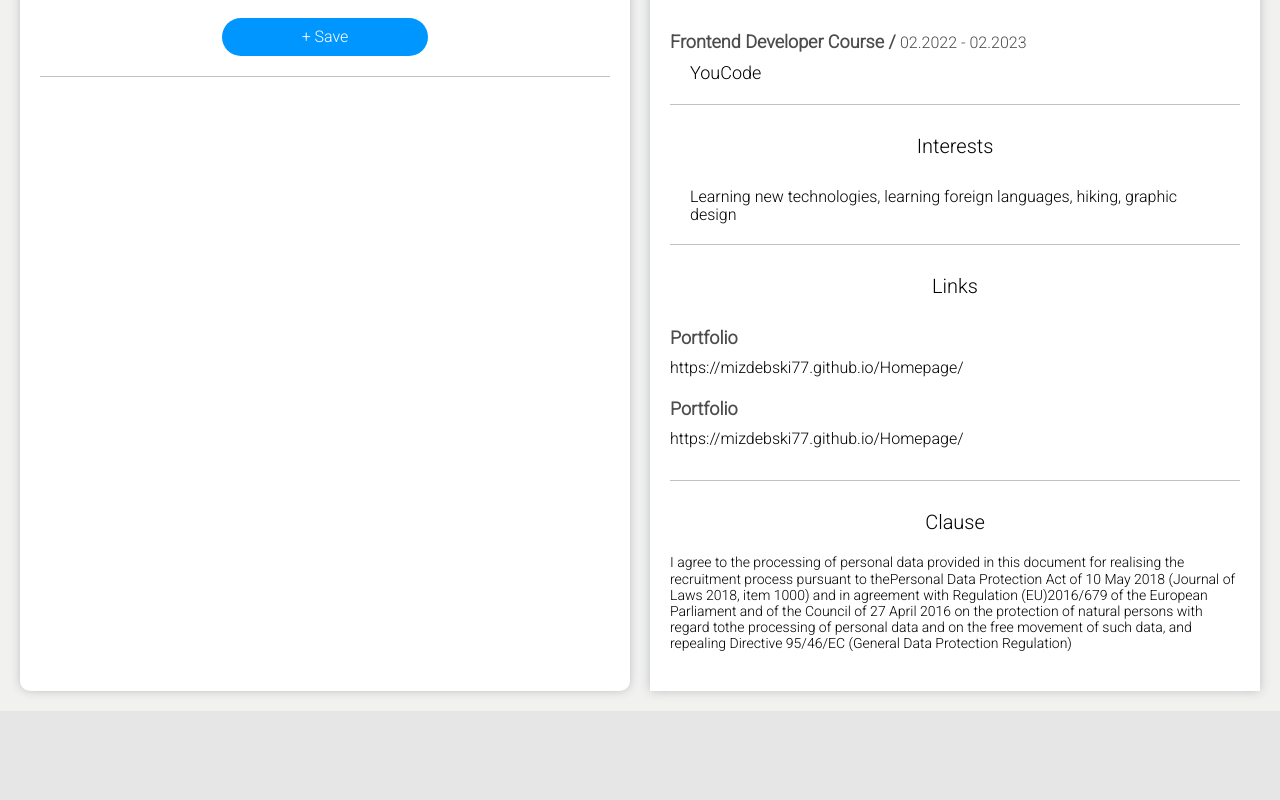
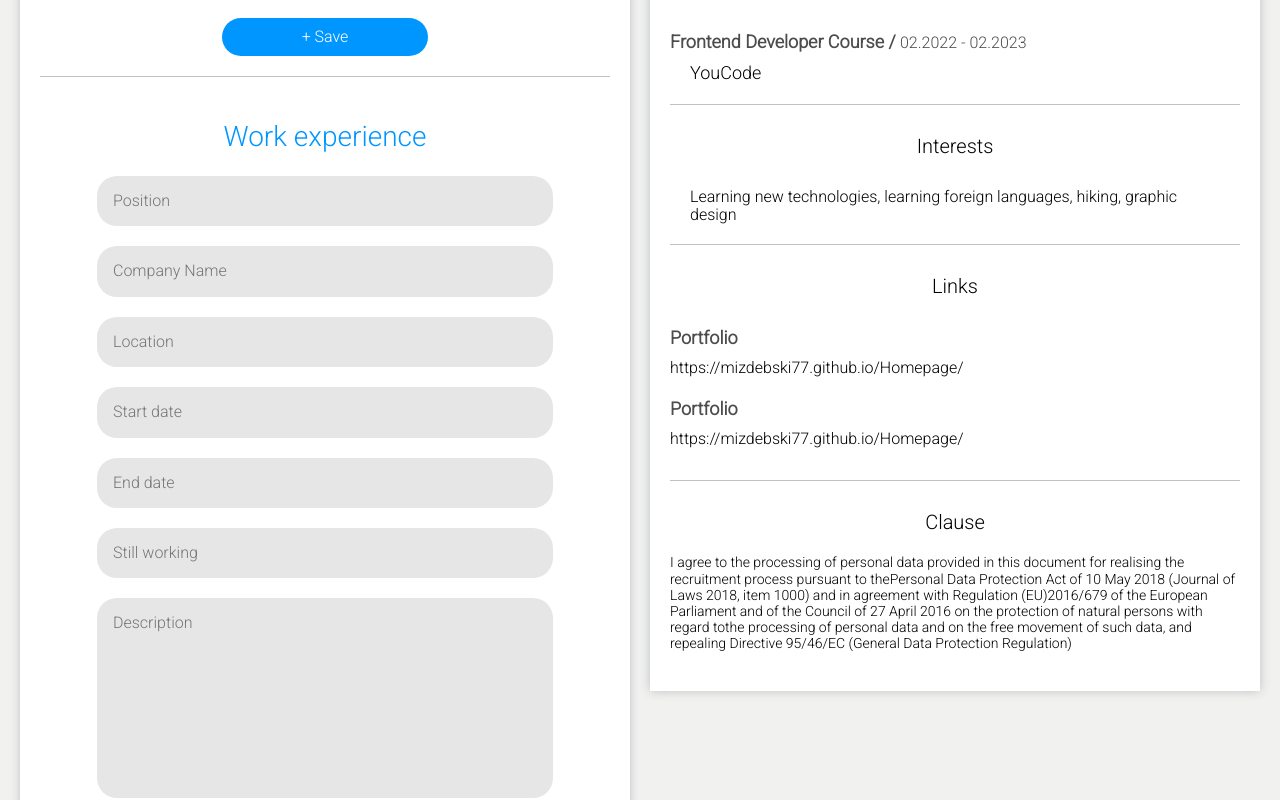
Before and after one commit to mizdebski77/Easy-Employ, a React (Create React App) app: page /CV-Creator in a window 1280 px wide. Shown: the part 1160-1960 px from the top of the page. Built offline with nearby package versions, Linux system fonts and the light colour scheme.

Commit message:
Work experience form added

```diff
--- a/src/features/Creator/creator.tsx
+++ b/src/features/Creator/creator.tsx
@@ -26,6 +26,7 @@ import {
     Link,
     ClausuleWrapper,
     Clausule,
+    TextArea,
 } from './styledCreator';
 
 export const Creator = () => {
@@ -59,6 +60,20 @@ export const Creator = () => {
                         <DataForm>
                             <DataInput placeholder='Phone' />
                             <DataInput placeholder='E-Mail ' />
+                            <SaveButton>+ Save</SaveButton>
+                        </DataForm>
+                    </FormWrapper>
+
+                    <FormWrapper>
+                        <DataTitle>Work experience</DataTitle>
+                        <DataForm>
+                            <DataInput placeholder='Position' />
+                            <DataInput placeholder='Company Name ' />
+                            <DataInput placeholder='Location' />
+                            <DataInput placeholder='Start date' />
+                            <DataInput placeholder='End date' />
+                            <DataInput placeholder='Still working' />
+                            <TextArea placeholder='Description'></TextArea>
                             <SaveButton>+ Save</SaveButton>
                         </DataForm>
                     </FormWrapper>
--- a/src/features/Creator/styledCreator.ts
+++ b/src/features/Creator/styledCreator.ts
@@ -73,6 +73,20 @@ export const DataInput = styled.input`
     padding: 16px;
     background: ${({ theme }) => theme.color.thirdColor};
     border: none;
+
+    &:focus {
+        outline: none;
+    }
+`;
+
+export const TextArea = styled.textarea`
+    width: 80%;
+    border-radius: 20px;
+    padding: 16px;
+    background: ${({ theme }) => theme.color.thirdColor};
+    border: none;
+    resize: none;
+    min-height: 200px;
 
     &:focus {
         outline: none;
```
